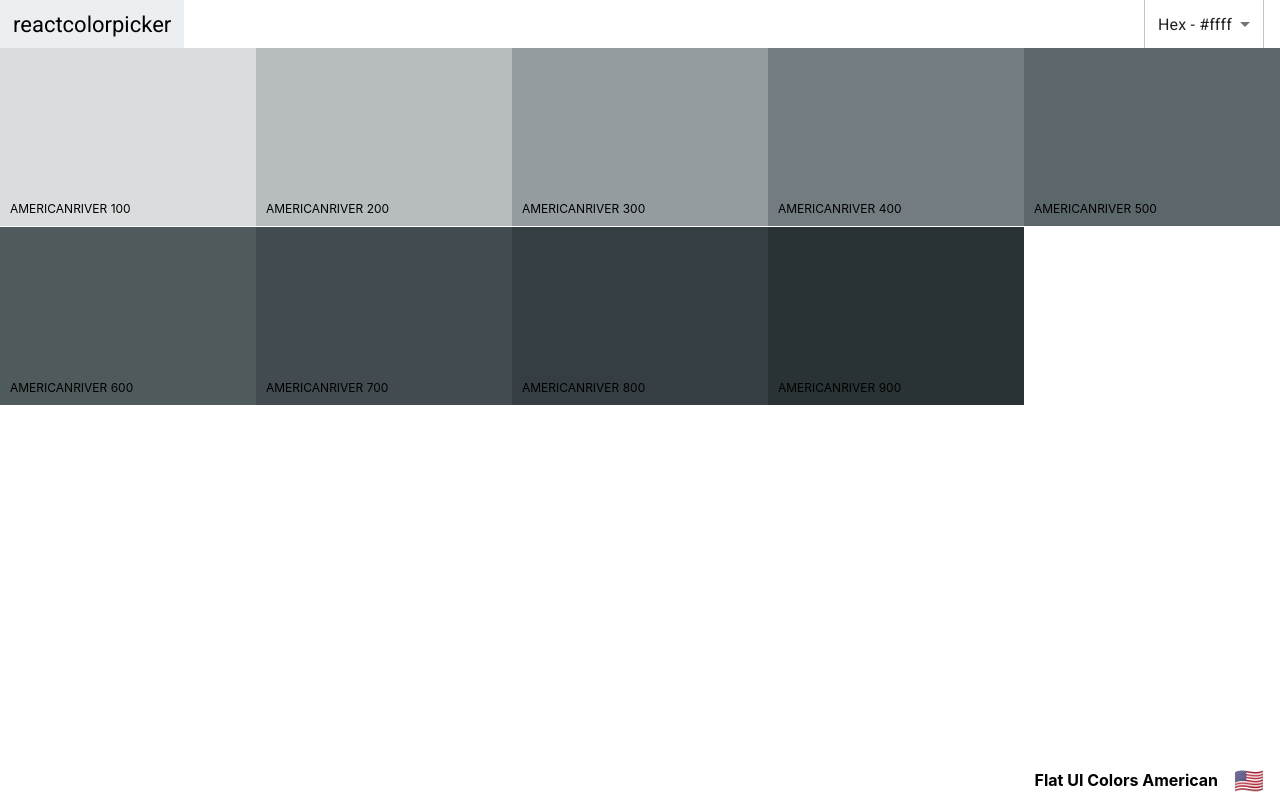
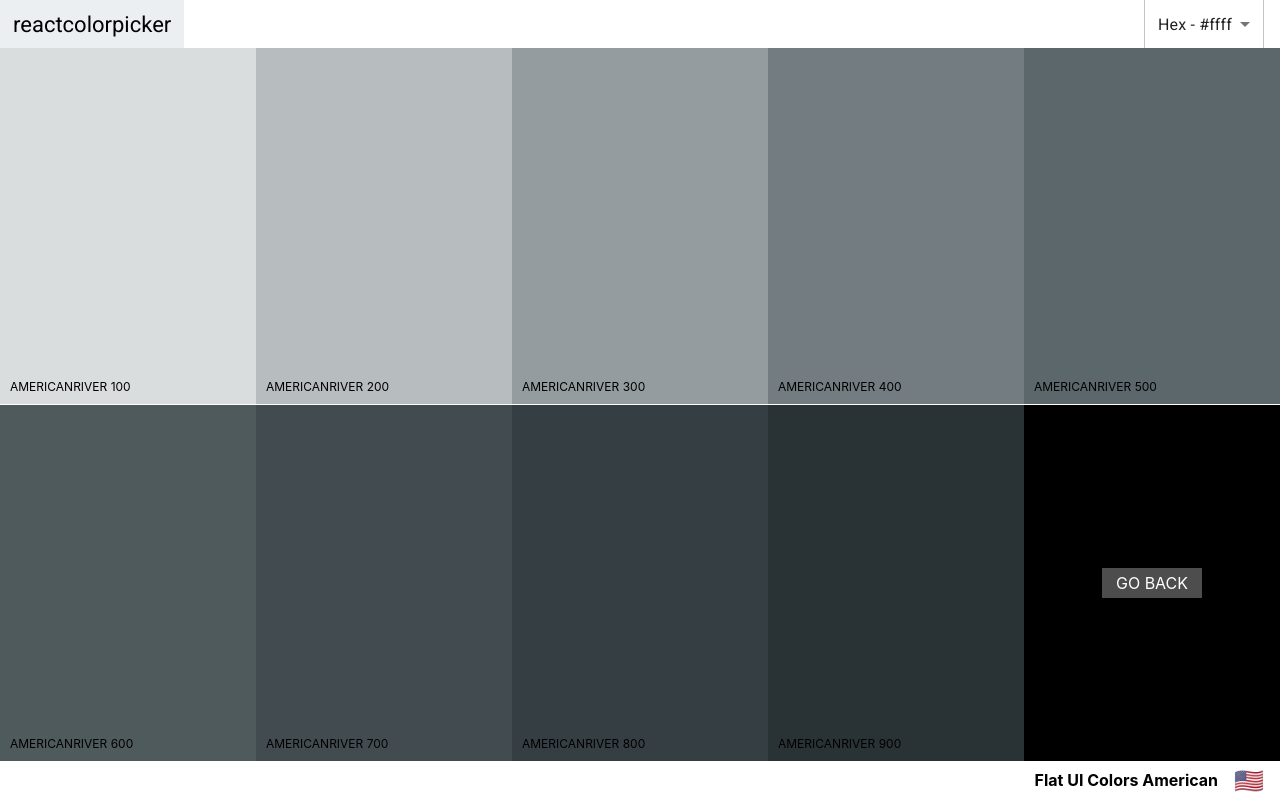
Before and after one commit to KSSidhu/colors-box-v2, a React (Vite) app: page /palette/flat-ui-colors-american/americanriver in a window 1280 px wide. Built offline with nearby package versions, Linux system fonts and the light colour scheme.

Commit message:
Add go back link to SingleColorPalette
- Style color boxes to take full height of page
- add classnames package to conditionally add styles
- Add go back link to SingleColorPalette

```diff
--- a/package.json
+++ b/package.json
@@ -13,6 +13,7 @@
         "@mui/styles": "^5.13.1",
         "@mui/system": "^5.13.1",
         "@types/react-copy-to-clipboard": "5.0.4",
+        "classnames": "^2.3.2",
         "prettier-plugin-organize-imports": "3.2.2",
         "rc-slider": "10.1.1",
         "react": "^17.0.2",
--- a/src/colorBox/ColorBox.tsx
+++ b/src/colorBox/ColorBox.tsx
@@ -1,4 +1,5 @@
 import { makeStyles } from '@mui/styles'
+import classNames from 'classnames'
 import { useState } from 'react'
 import { CopyToClipboard } from 'react-copy-to-clipboard'
 import { Link } from 'react-router-dom'
@@ -7,17 +8,26 @@ import styleIf from '../utils/styleIf'
 interface ColorBoxProps {
     background: string
     name: string
+    customClasses?: string
     moreUrl?: string
 }
 
-export default function ColorBox({ name, background, moreUrl }: ColorBoxProps) {
+export default function ColorBox({
+    name,
+    background,
+    customClasses,
+    moreUrl,
+}: ColorBoxProps) {
     const [showOverlay, setShowOverlay] = useState(false)
 
     const classes = useStyles({ show: showOverlay })
 
     return (
         <CopyToClipboard text={background} onCopy={changeCopyState}>
-            <div style={{ background }} className={classes.colorBox}>
+            <div
+                style={{ background }}
+                className={classNames(customClasses, classes.colorBox)}
+            >
                 <div style={{ background }} className={classes.copyOverlay} />
                 <div className={classes.copyMsg}>
                     <h1>{'COPIED'}</h1>
--- a/src/single_palette/SingleColorPalette.tsx
+++ b/src/single_palette/SingleColorPalette.tsx
@@ -1,6 +1,6 @@
 import { makeStyles } from '@mui/styles'
 import { useState } from 'react'
-import { useParams } from 'react-router-dom'
+import { Link, useParams } from 'react-router-dom'
 import ColorBox from '../colorBox/ColorBox'
 import Navbar from '../navbar/Navbar'
 import PaletteFooter from '../palette/PaletteFooter'
@@ -15,13 +15,28 @@ export default function SingleColorPalette() {
 
     const shades = generateShades()
     const colorBoxes = shades.map((color) => (
-        <ColorBox key={color.id} name={color.name} background={color[format]} />
+        <ColorBox
+            key={color.name}
+            name={color.name}
+            background={color[format]}
+            customClasses={classes.singleColorPaletteBox}
+        />
     ))
 
     return (
         <div className={classes.palette}>
             <Navbar handleChange={changeFormat} />
-            <div className={classes.paletteColors}>{colorBoxes}</div>
+            <div className={classes.paletteColors}>
+                {colorBoxes}
+                <div className={classes.goBack}>
+                    <Link
+                        to={`/palette/${paletteId}`}
+                        className={classes.backButton}
+                    >
+                        {'GO Back'}
+                    </Link>
+                </div>
+            </div>
             <PaletteFooter
                 paletteName={palette.paletteName}
                 emoji={palette.emoji}
@@ -57,4 +72,36 @@ const useStyles = makeStyles({
     paletteColors: {
         height: '90%',
     },
+    singleColorPaletteBox: {
+        height: '50%',
+    },
+    goBack: {
+        background: 'black',
+        width: '20%',
+        height: '50%',
+        margin: '0 auto',
+        display: 'inline-block',
+        cursor: 'pointer',
+        position: 'relative',
+        marginBottom: '-3.5px',
+    },
+    backButton: {
+        width: '100px',
+        height: '30px',
+        position: 'absolute',
+        display: 'inline-block',
+        top: '50%',
+        left: '50%',
+        marginLeft: '-50px',
+        marginTop: '-15px',
+        textAlign: 'center',
+        outline: 'none',
+        border: 'none',
+        background: 'rgba(255, 255, 255, 0.3)',
+        fontSize: '1rem',
+        lineHeight: '30px',
+        color: 'white',
+        textTransform: 'uppercase',
+        textDecoration: 'none',
+    },
 })
```
Also changed, not shown: 1 other file (tests, documents, lock files or other folders).
